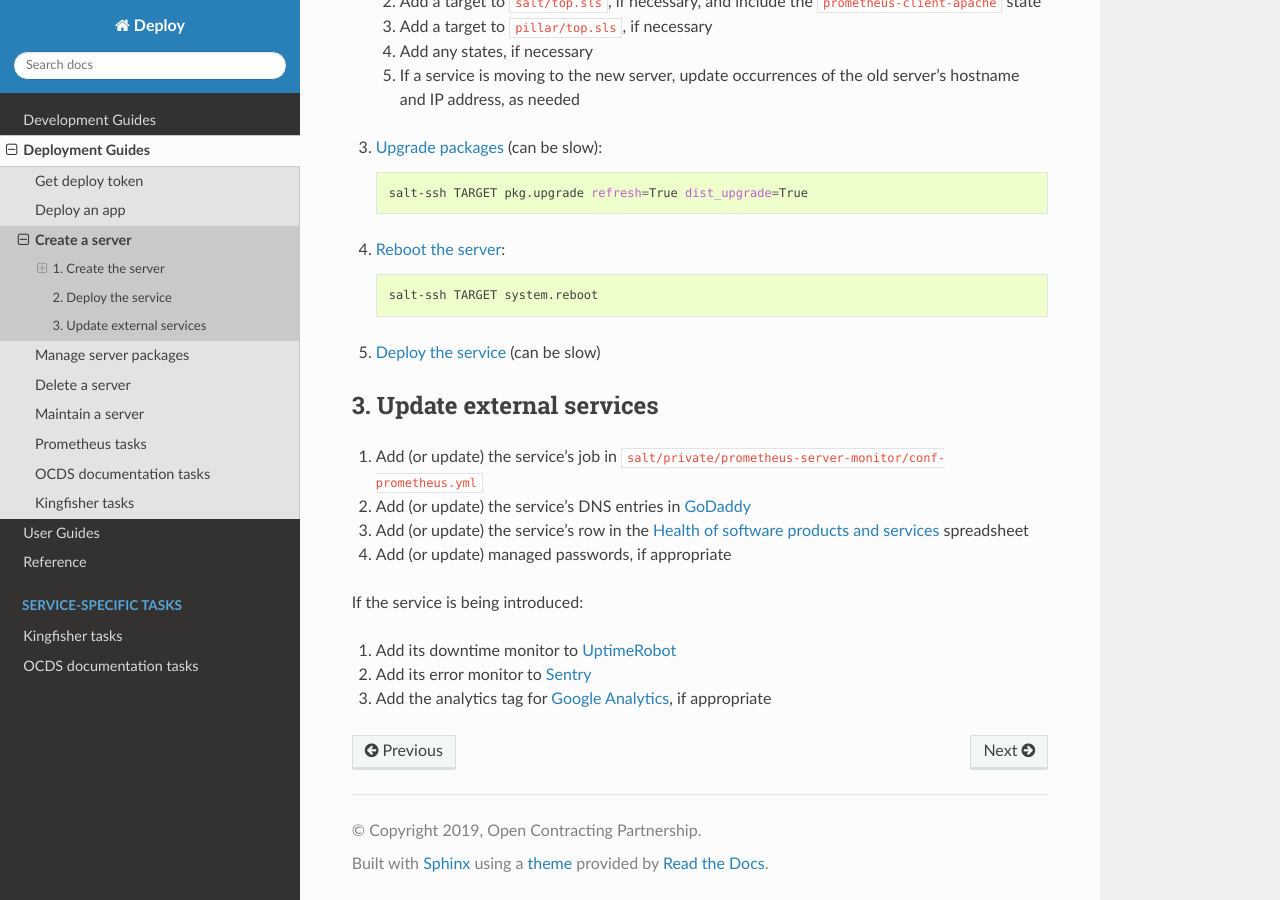
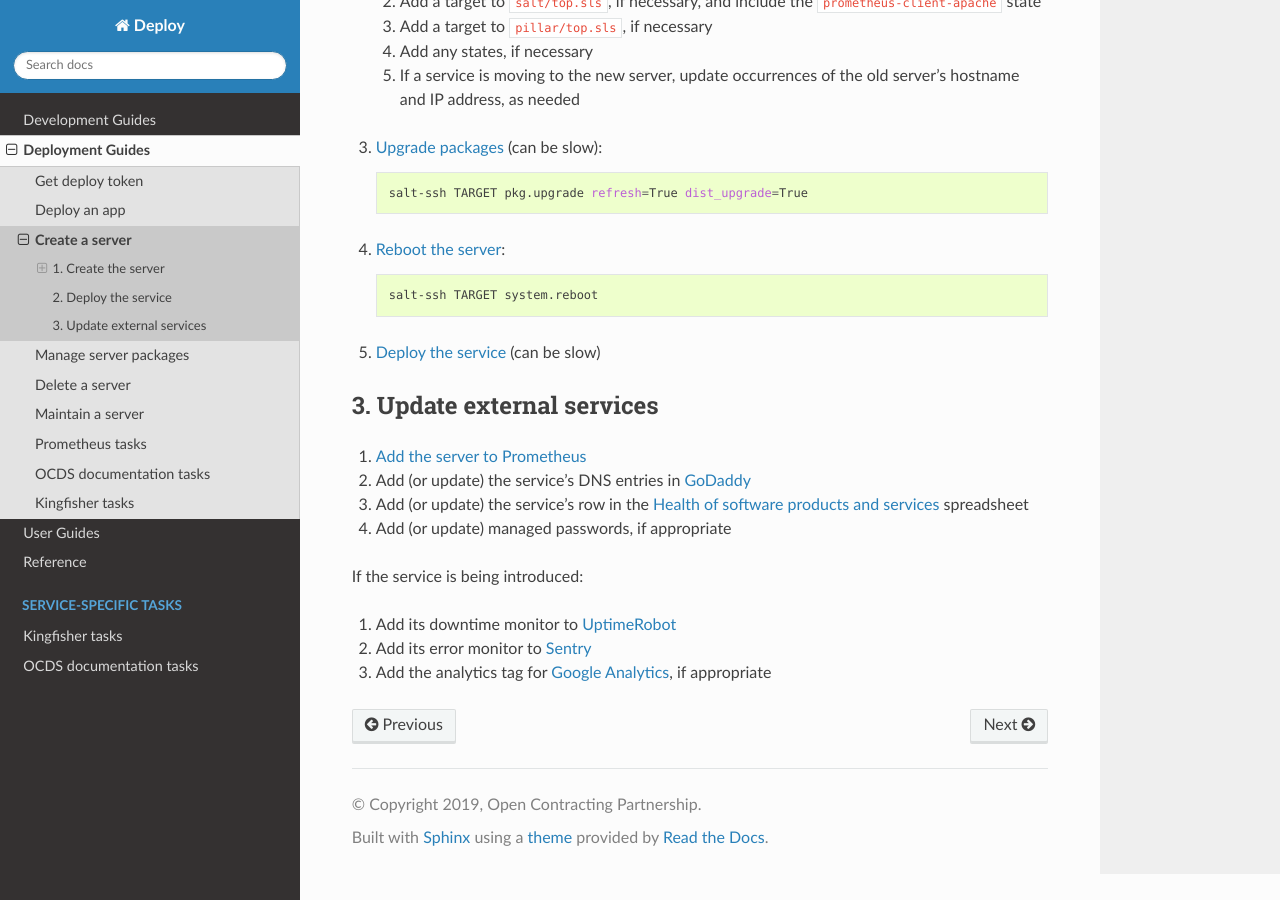
Before and after one commit to open-contracting/deploy, a Sphinx documentation site: the page built from docs/deploy/create_server.rst, in a window 1280 px wide and 900 px high, scrolled down 1108 px. Built offline with Sphinx 7.4.7 and the Read the Docs theme 2.0.0, drawn with Linux system fonts in a browser that asks for light colours.

Commit message:
Link to prometheus.rst from create_server.rst

```diff
--- a/docs/deploy/create_server.rst
+++ b/docs/deploy/create_server.rst
@@ -67,7 +67,7 @@ Bytemark
 3. Update external services
 ---------------------------
 
-#. Add (or update) the service's job in ``salt/private/prometheus-server-monitor/conf-prometheus.yml``
+#. :doc:`Add the server to Prometheus<prometheus>`
 #. Add (or update) the service's DNS entries in `GoDaddy <https://dcc.godaddy.com/manage/OPEN-CONTRACTING.ORG/dns>`__
 #. Add (or update) the service's row in the `Health of software products and services <https://docs.google.com/spreadsheets/d/1MMqid2qDto_9-MLD_qDppsqkQy_6OP-Uo-9dCgoxjSg/edit#gid=1480832278>`__ spreadsheet
 #. Add (or update) managed passwords, if appropriate
```
